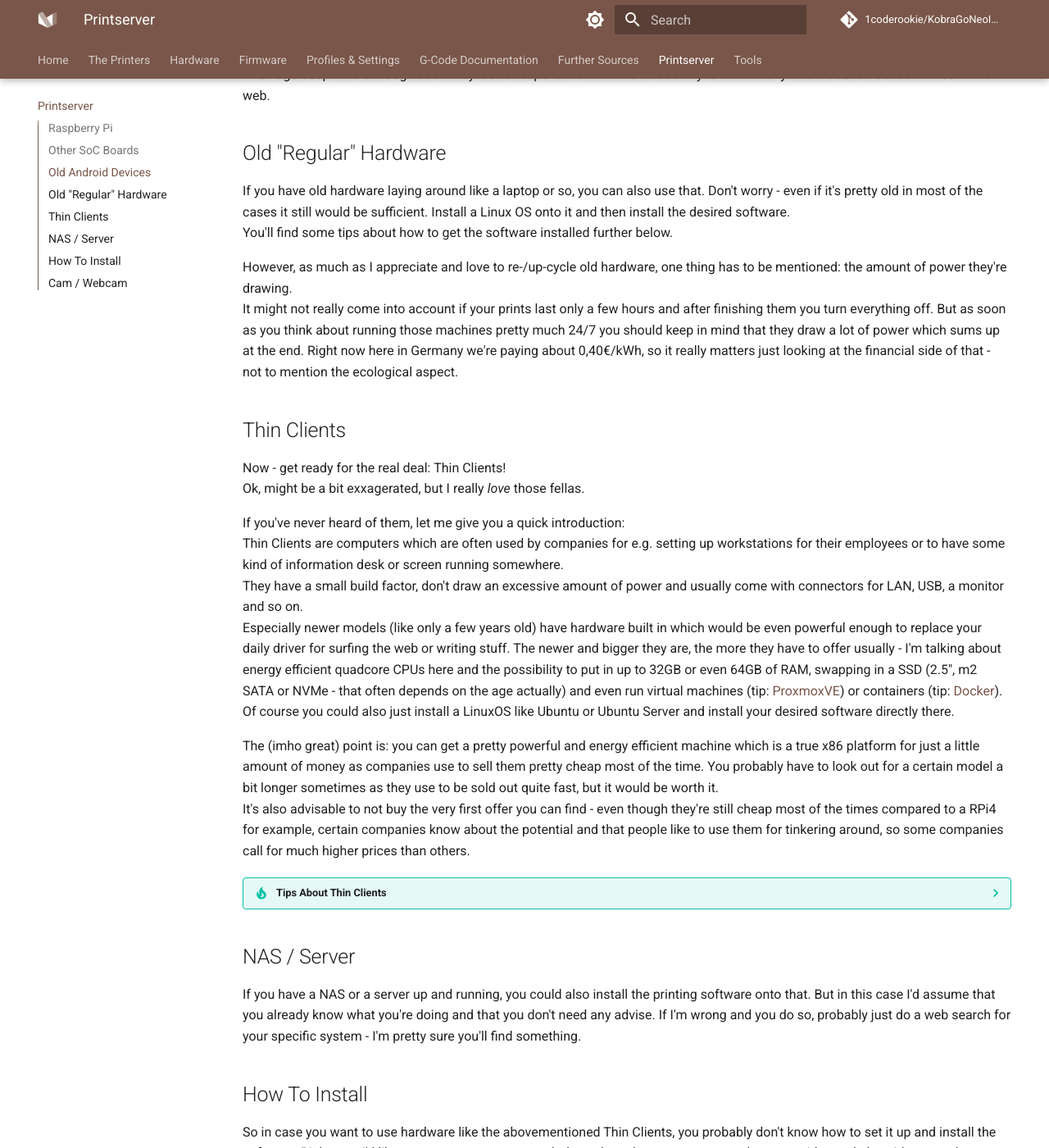
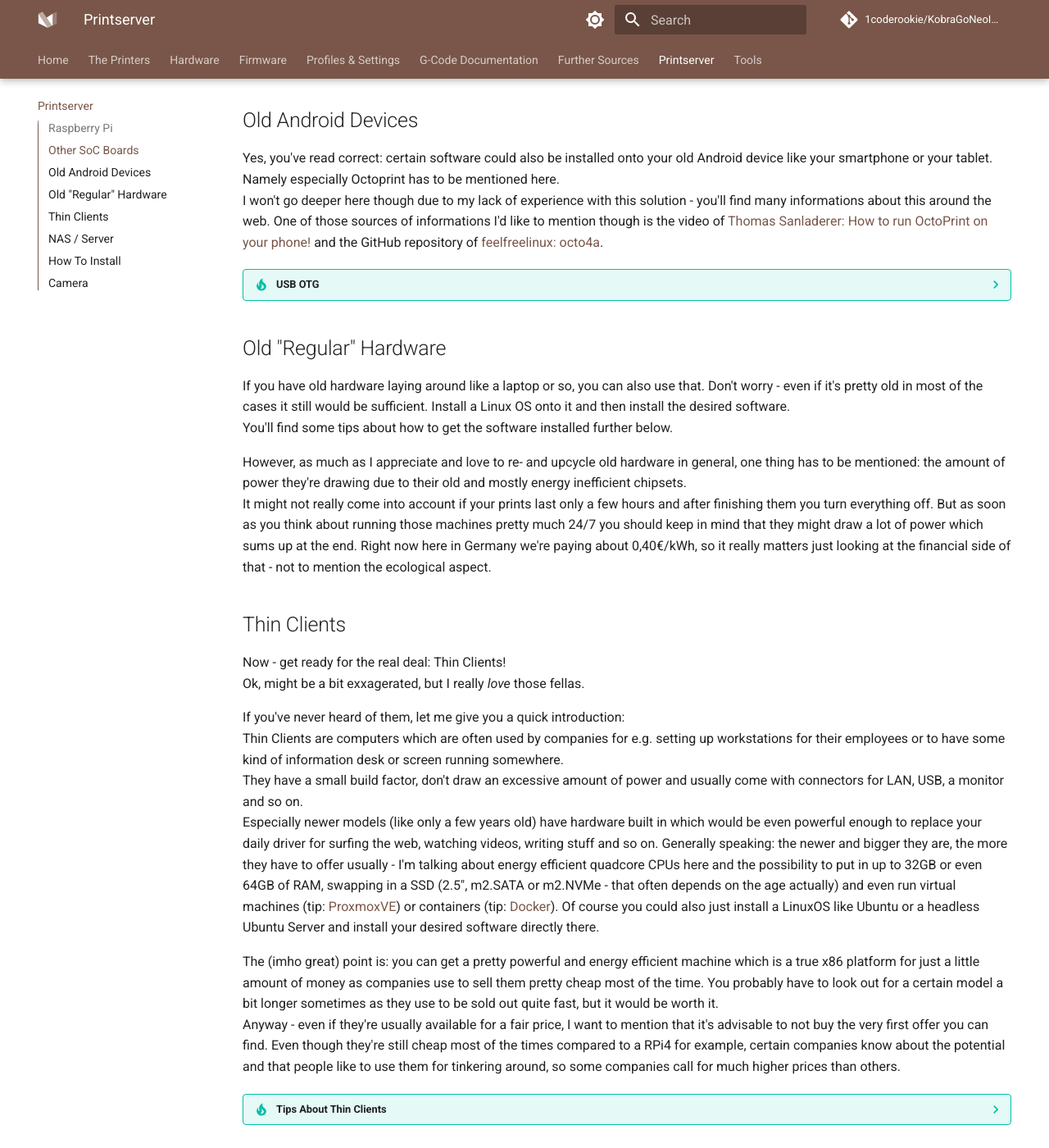
Before and after one commit to 1coderookie/KobraGoNeoInsights, an MkDocs documentation site: the page built from docs/printserver.md, in a window 1280 px wide and 1400 px high, scrolled down 1348 px. Shown: the whole window at 82% size. Built offline with MkDocs 1.6.1 and Material for MkDocs 9.7.7, drawn with Linux system fonts in a browser that asks for light colours; comment, search, counter and statistics services are not loaded; some of the changed text lies outside the part shown.

Commit message:
Update printserver.md

```diff
--- a/docs/printserver.md
+++ b/docs/printserver.md
@@ -9,38 +9,47 @@
 When you start looking around for a system the desired software should run on, the first thing you'll come across surely will be the Raspberry Pi (in the following named as "RPi").
 The RPi is a little computer which became pretty famous since it entered the market.
 It's a Broadcom SoC 64bit ARM system with LAN (and WiFi within the newer versions) and a microSD card reader onboard which keeps the desired OS. It offers GPIOs to directly connect hardware like sensors to it and it draws only a little amount of power.
-Pretty much all of the regular software for 3D printing like the beforementioned [Octoprint](https://octoprint.org/) or [Mainsail](https://docs.mainsail.xyz/) or so are available as specific RPi image which makes it pretty easy and flawless to install even if you're not an expert. Just install the [Raspberry Pi Imager](https://www.raspberrypi.com/software/) and the installation will take a few minutes only.
+Pretty much all of the regular software for 3D printing like the beforementioned [Octoprint](https://octoprint.org/) or [Mainsail](https://docs.mainsail.xyz/) or so are available as specific RPi image which makes it pretty easy and flawless to install even if you're not an expert. Just install the [Raspberry Pi Imager](https://www.raspberrypi.com/software/), create the specific image, copy it to a sufficient microSD card and you're good to go - the installation will take a few minutes only.
 And as handy as it is - it might not be the best solution, especially these days.
 
 Prices for the RPi went up to a ridiculous level (afaik at least in Europe and the US) - *if* they're even available at all.
-Also you don't want to get yourself an old RPi2B for example, it should be a RPi3B+ at least, a RPi4 would be even better. Not only because of the pure processor power or the RAM - both is sufficient even with the RPi3 for example, but mostly because of the reason how the USB sockets are connected to the CPU. Afaik, up until the RPi3 the Broadcom BCM2837 only offers one(!) USB port itself. This one port is split up by using a SMSC LAN9514 hub chip to get four USB connectors out of it *and* it also uses the LAN port.
+Also you don't want to get yourself an old RPi2B for example, it should be a RPi3B at least (referring to Octoprint a RPi Zero 2W also works, it uses the same Broadcom SoC like the RPi3) - a RPi4 would be even better and advisable. Not only because of the pure processor power or the RAM - both is sufficient even with the RPi3 for example, but mostly because of the reason how the USB sockets are connected to the CPU. Afaik, up until the RPi3 the Broadcom BCM2837 only offers one(!) USB port itself. This one port is split up by using a SMSC LAN9514 hub chip to get four USB connectors out of it *and* it also uses the LAN port.
 
 If you're asking yourself now "What the heck is this guy talking about - I have four USB connectors available there, so what's the problem?" - well, let me try to explain it to you very simple:
 Imagine you connect your RPi3 to a monitor and plug in a mouse, keyboard, your 3D printer and a webcam to the USB sockets and maybe you also use the LAN connection (because everybody who knows wireless uses wires ;) ). Then you start your printing process sending the gcode file to the printer and start to observe the printing process using the camera. Then all of the informations are running across the same one and only USB port of the SoC (the main CPU). That means that most likely you'll find yourself noticing some kind of stuttering during the printing process and/or the stream of the webcam.
 That doesn't occur because of a lack of RAM or CPU power (what people use to assume) - that occurs because of the architecture and the bottleneck "one USB port at the SoC".
+So you can see it like a four lane street going down to one lane - as soon as there's (much) traffic on all of those four lanes, you'll get stuck in the traffic where it goes down to one lane.
+So does that mean you shouldn't use a RPi? No, not at all - just be aware of the fact that it might not be the best solution for your money. It works fine if you don't use the time lapse function of Octoprint or if you can avoid using an additional webcam at all.
 
 ??? tip "RPi and a (Web-)Cam"
 
-    However, if you're already running a RPi(3) and face those kind of problems as mentioned above due to a connected webcam to the RPi, I'd suggest the following:
+    However, if you're already running a RPi(3) and face those kind of problems as mentioned above which may be caused by a connected webcam to the RPi, I'd suggest the following:
 
-    - Switch to a cheap/old type of webcam which only offers a low resolution like 640x480. You don't need 4K to see what's going on and by using a low resolution you can at least decrease the amount of informations that has to run through the mentioned bottleneck.
-    - Don't create a time lapse video.
-    - Get rid of the USB cam and set up a WiFi/LAN cam instead which isn't connected to the RPi. Up to me this is even a better solution then downgrading the webcam as the RPi doesn't have to deal with the data from the WiFi/LAN cam at all. If you like to tinker and don't mind the probable effort, get yourself one of those cheap ESP32-CAM modules and set it up. Or just go for a cheap WiFi/LAN camera.
+    - Switch to a cheap/old type of webcam which only offers a low resolution like 480p (640x480). You don't need 4K to see what's going on and by using a low resolution you can at least decrease the amount of informations that has to run through the mentioned bottleneck.
+    - Don't create a time lapse video as it really is consuming a lot of processor power and RAM.
+    - Get rid of the USB cam and set up an IP cam (WiFi/LAN) instead which isn't connected to the RPi. Up to me this is even a better solution then downgrading the webcam as the RPi doesn't have to deal with the data from the IP cam at all. If you like to tinker and don't mind the probable effort, get yourself one of those cheap ESP32-CAM modules and set it up. Or just go for a cheap WiFi/LAN camera.
+    - If you're already using a RPi3/4 with a RPi cam and don't have a sufficient housing for that yet, have a look at the thing from [A_Leh](https://www.thingiverse.com/A_Leh): [Anycubic Vyper/ Kobra Raspberry 4b (+3b) housing with camera attachment](https://www.thingiverse.com/thing:4994599)
+    - Last but not least: make sure you're using a good and fast microSD card and a good USB cable which connects the RPi to the printer.
 
 ## Other SoC Boards
 If you can't or don't want to get an RPi but still want to stick to one of those tiny tinker units, you can check out the market what's available and compareable to a RPi, like an "Orange Pi", a "Le Potato" or so on.
-I'm not going into further details here as I personally don't use them and prefer Thin Clients.
+I'm not going into further details here as I personally don't use them and prefer Thin Clients mentioned further below.
 
 ## Old Android Devices
-Yes, you've read correct: certain software could also be installed onto your old Android device like your smartphone or your tablet.
-I won't go deeper here though due to my lack of experience with this solution - you'll find many informations about this around the web.
+Yes, you've read correct: certain software could also be installed onto your old Android device like your smartphone or your tablet. Namely especially Octoprint has to be mentioned here.
+I won't go deeper here though due to my lack of experience with this solution - you'll find many informations about this around the web. One of those sources of informations I'd like to mention though is the video of [Thomas Sanladerer: How to run OctoPrint on your phone!](https://www.youtube.com/watch?v=74xdib_-X38) and the GitHub repository of [feelfreelinux: octo4a](https://github.com/feelfreelinux/octo4a).
+
+??? tip "USB OTG"
+
+    - I'd like to mention one of the probably biggest issues you might encouter: charging the device while having it connected to the printer at the same time. <br> While it shouldn't be a problem if you're having a device with a separate power plug or wireless charging, it might become a problem if you'd have to use some kind of solution which splits up the line for USB charging and OTG - not all devices work with that. <br> Additionally, I personally would be concerned about probably harming the printers mainboard due to a faulty cable or whatever.
+    - What also should be mentioned here as a **warning** is the fact that devices which are connected 24/7 to the charger might be a huge hazard as the battery could catch fire or even blow up. So keep that in mind if you're tempted to go this way.
 
 ## Old "Regular" Hardware
 If you have old hardware laying around like a laptop or so, you can also use that. Don't worry - even if it's pretty old in most of the cases it still would be sufficient. Install a Linux OS onto it and then install the desired software.
 You'll find some tips about how to get the software installed further below.
 
-However, as much as I appreciate and love to re-/up-cycle old hardware, one thing has to be mentioned: the amount of power they're drawing.
-It might not really come into account if your prints last only a few hours and after finishing them you turn everything off. But as soon as you think about running those machines pretty much 24/7 you should keep in mind that they draw a lot of power which sums up at the end. Right now here in Germany we're paying about 0,40€/kWh, so it really matters just looking at the financial side of that - not to mention the ecological aspect.
+However, as much as I appreciate and love to re- and upcycle old hardware in general, one thing has to be mentioned: the amount of power they're drawing due to their old and mostly energy inefficient chipsets.
+It might not really come into account if your prints last only a few hours and after finishing them you turn everything off. But as soon as you think about running those machines pretty much 24/7 you should keep in mind that they might draw a lot of power which sums up at the end. Right now here in Germany we're paying about 0,40€/kWh, so it really matters just looking at the financial side of that - not to mention the ecological aspect.
 
 ## Thin Clients
 Now - get ready for the real deal: Thin Clients!
@@ -49,10 +58,10 @@
 If you've never heard of them, let me give you a quick introduction:
 Thin Clients are computers which are often used by companies for e.g. setting up workstations for their employees or to have some kind of information desk or screen running somewhere.
 They have a small build factor, don't draw an excessive amount of power and usually come with connectors for LAN, USB, a monitor and so on.
-Especially newer models (like only a few years old) have hardware built in which would be even powerful enough to replace your daily driver for surfing the web or writing stuff. The newer and bigger they are, the more they have to offer usually - I'm talking about energy efficient quadcore CPUs here and the possibility to put in up to 32GB or even 64GB of RAM, swapping in a SSD (2.5", m2 SATA or NVMe - that often depends on the age actually) and even run virtual machines (tip: [ProxmoxVE](https://www.proxmox.com/en)) or containers (tip: [Docker](https://www.docker.com/)). Of course you could also just install a LinuxOS like Ubuntu or Ubuntu Server and install your desired software directly there.
+Especially newer models (like only a few years old) have hardware built in which would be even powerful enough to replace your daily driver for surfing the web, watching videos, writing stuff and so on. Generally speaking: the newer and bigger they are, the more they have to offer usually - I'm talking about energy efficient quadcore CPUs here and the possibility to put in up to 32GB or even 64GB of RAM, swapping in a SSD (2.5", m2.SATA or m2.NVMe - that often depends on the age actually) and even run virtual machines (tip: [ProxmoxVE](https://www.proxmox.com/en)) or containers (tip: [Docker](https://www.docker.com/)). Of course you could also just install a LinuxOS like Ubuntu or a headless Ubuntu Server and install your desired software directly there.
 
 The (imho great) point is: you can get a pretty powerful and energy efficient machine which is a true x86 platform for just a little amount of money as companies use to sell them pretty cheap most of the time. You probably have to look out for a certain model a bit longer sometimes as they use to be sold out quite fast, but it would be worth it.
-It's also advisable to not buy the very first offer you can find - even though they're still cheap most of the times compared to a RPi4 for example, certain companies know about the potential and that people like to use them for tinkering around, so some companies call for much higher prices than others.
+Anyway - even if they're usually available for a fair price, I want to mention that it's advisable to not buy the very first offer you can find. Even though they're still cheap most of the times compared to a RPi4 for example, certain companies know about the potential and that people like to use them for tinkering around, so some companies call for much higher prices than others.
 
 ??? tip "Tips About Thin Clients"
 
@@ -62,13 +71,16 @@
 
 
 ## NAS / Server
-If you have a NAS or a server up and running, you could also install the printing software onto that. But in this case I'd assume that you already know what you're doing and that you don't need any advise. If I'm wrong and you do so, probably just do a web search for your specific system - I'm pretty sure you'll find something.
+If you have a NAS or a server up and running already, you could also install the printing software onto that. In this case I'd assume that you already know what you're doing and that you don't need any advise though.
 
 ## How To Install
 So in case you want to use hardware like the abovementioned Thin Clients, you probably don't know how to set it up and install the software. Right now I'd like to encourage you to search the web as there are many step by step guides and also videos out there about how to do it.
-However, I'd like to mention [Kiauh](https://github.com/th33xitus/kiauh) though as it's an installation script for software like Klipper and so which makes everything a lot easier.
+However, I'd like to mention [Kiauh](https://github.com/th33xitus/kiauh) though as it's an installation script for software like Klipper and so on which makes everything a lot easier.
 
-## Cam / Webcam
-As mentioned in the RPi section, if you connect a webcam directly to your printserver, I'd suggest to use a webcam which only offers a low resolution as you don't need 4K for monitoring the printing process. Also creating a time laps video from your printing process using a resolution of 640x480 or 1024x768 saves your power resources and storage compared to a 4K or something like that.
+## Camera
+As mentioned in the RPi section, if you connect a webcam directly to your printserver, I'd suggest to use a webcam which only offers a low resolution like 480p (640x480) as you don't need 4K for monitoring the printing process. Of course a more powerful hardware can also handle a higher resolution though.
+Preferably use a cam with a wide angle view and a fixed focus, so that you can see the whole area of the bed and there's no autofocus which gets irritated by the movement.
+If you want to create a time laps video from your printing process, keep in mind that it's a pretty resource consuming task (CPU power, RAM and storage usage). So also here using a low resolution like 480p is adviseable.
 
-I also would like to mention general WiFi/LAN cameras which you could use. Also here it doesn't have to be a cam for a hundret bucks - a cheap one will do the job just fine. If you like to tinker a bit, maybe get yourself a cheap ESP32-CAM module.
+However, I also would like to mention or even recommend general IP cameras (WiFi/LAN) which you could use. Also here it doesn't have to be a cam for a hundret bucks - a cheap one will do the job just fine. They often already come with the option to create time laps videos and store it onto a microSD card also.
+If you like to tinker a bit, maybe get yourself a cheap ESP32-CAM module.
```
